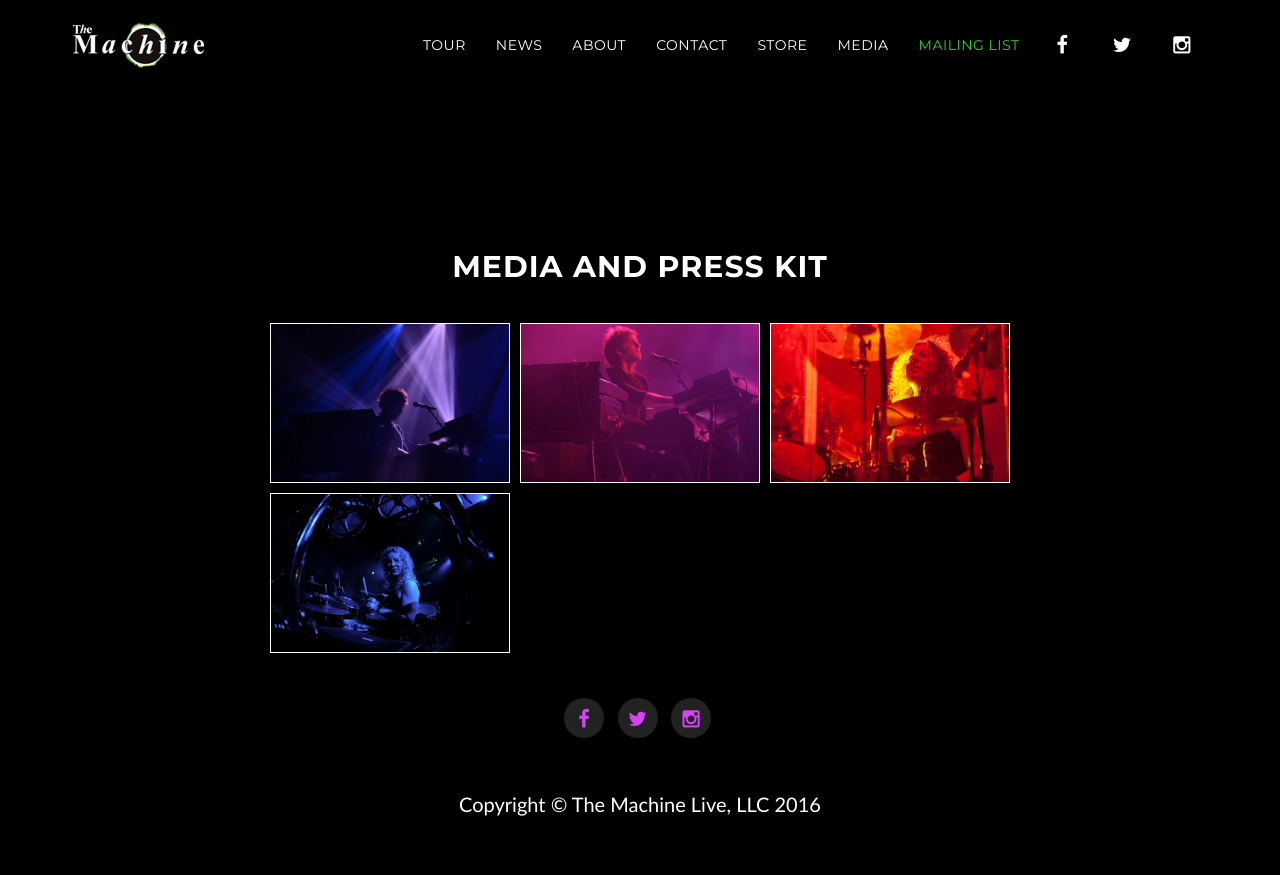
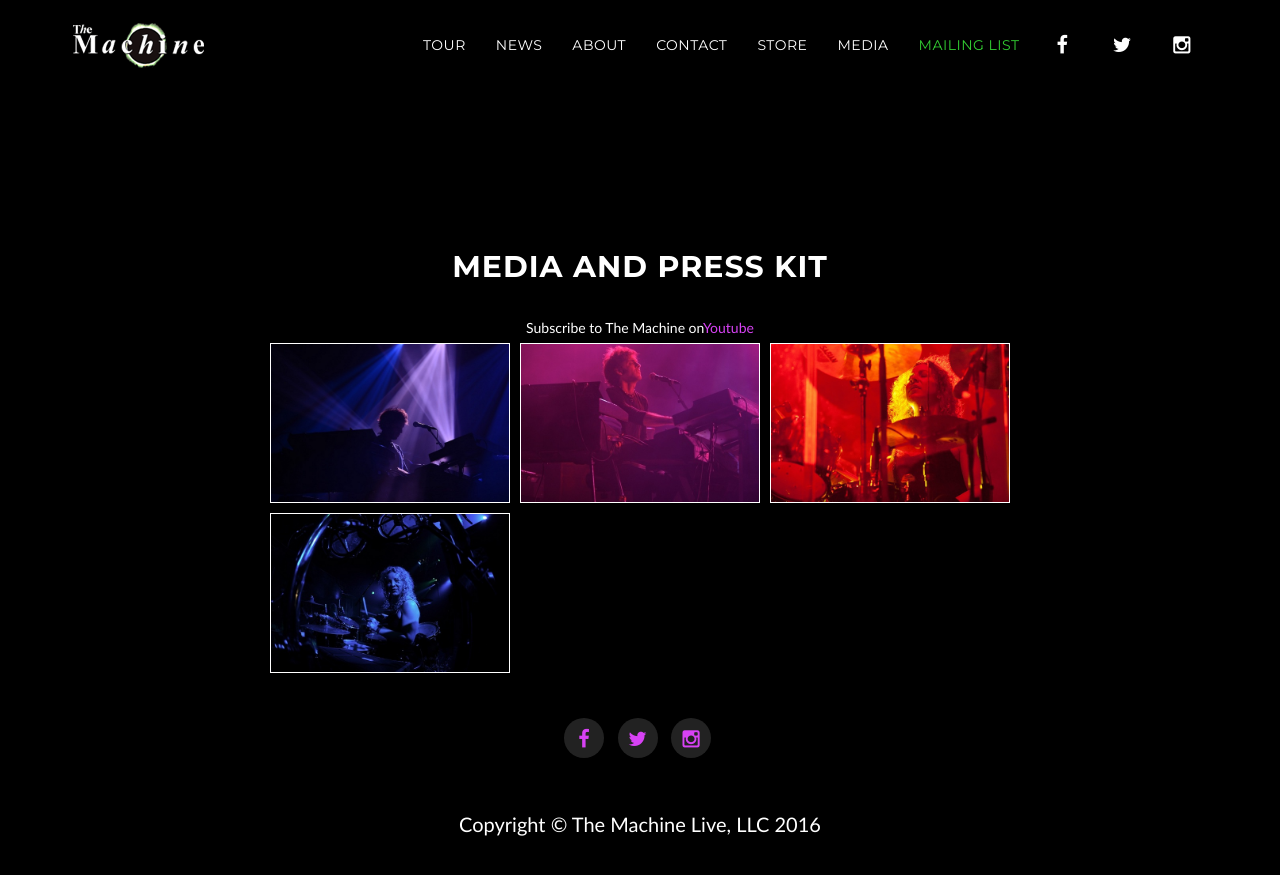
Before and after one commit to machineweb/machineweb.github.io, a Jekyll site: the page built from presskit/index.html, in a window 1280 px wide and 1082 px high. Shown: the top 875 px of the window. Built offline with Jekyll 4.4.1, drawn with Linux system fonts in a browser that asks for light colours.

Commit message:
youtube link

```diff
--- a/_layouts/presskit.html
+++ b/_layouts/presskit.html
@@ -42,6 +42,8 @@
                 </tr>
             </table>-->
 
+            Subscribe to The Machine on<a href="https://www.youtube.com/channel/UCVp6Jz7PFKRqsxYpeAJCH0Q">Youtube</a>
+
             <div class="my-gallery" itemscope=itemscope itemtype="http://schema.org/ImageGallery">
                 {% for image in site.static_files %}
                 {% if image.path contains 'img/presskit/highres' %}
```
